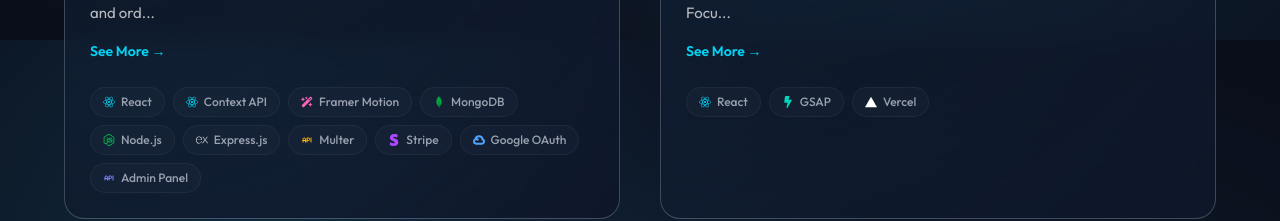
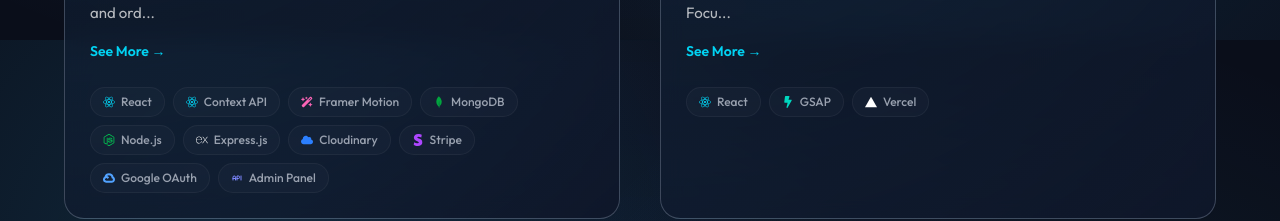
Before and after one commit to deepakkumar410/Deepak-Portfolio, a React (Vite) app: page / in a window 1280 px wide. Shown: the part 4760-4981 px from the top of the page. Built offline with nearby package versions, Linux system fonts and the light colour scheme.

Commit message:
new changes

```diff
--- a/src/Components/pages/Projects.jsx
+++ b/src/Components/pages/Projects.jsx
@@ -2,7 +2,7 @@ import { useState } from "react";
 import { useGSAP } from "@gsap/react";
 import gsap from "gsap";
 import { ScrollTrigger } from 'gsap/ScrollTrigger';
-import {FaExternalLinkAlt,  FaTimes, FaBolt,  } from "react-icons/fa";
+import {FaExternalLinkAlt,  FaTimes, FaBolt, FaCloud } from "react-icons/fa";
 import { SiReact, SiNodedotjs, SiExpress, SiJavascript, SiHtml5, SiCss3, SiStripe, SiGooglecloud, SiVercel, SiMongodb } from "react-icons/si";
 import { TbApi } from "react-icons/tb";
 import { FaWandMagicSparkles } from "react-icons/fa6";
@@ -25,7 +25,7 @@ const getTechIcon = (tech) => {
     "Context API": <SiReact {...iconProps} className="text-cyan-400" />,
     "Framer Motion": <FaWandMagicSparkles {...iconProps} className="text-pink-400" />,
     "Admin Panel": <TbApi {...iconProps} className="text-indigo-400" />,
-    "Multer": <TbApi {...iconProps} className="text-amber-400" />,
+    "Cloudinary": <FaCloud {...iconProps} className="text-blue-500" />,
     "Vercel": <SiVercel {...iconProps} className="text-white" />,
   };
   return techMap[tech] || <span>{tech}</span>;
@@ -55,13 +55,13 @@ const Projects = () => {
         "Customer Profile & Order History",
         "Secure Stripe Payment Processing",
         "Customer Support Analytics",
-        "File Upload with Multer Middleware",
+        "File Upload with Cloudinary",
         "Smooth Framer Motion Animations",
         "Fully Responsive Design"
       ],
       video: "/E-Commerce Websites - Made with Clipchamp.mp4",
       link: "https://d-cart-e-commerce.netlify.app/",
-      technologies: ["React", "Context API", "Framer Motion", "MongoDB", "Node.js", "Express.js", "Multer", "Stripe", "Google OAuth", "Admin Panel"],
+      technologies: ["React", "Context API", "Framer Motion", "MongoDB", "Node.js", "Express.js", "Cloudinary", "Stripe", "Google OAuth", "Admin Panel"],
       category: "Full Stack"
     },
     {
```
